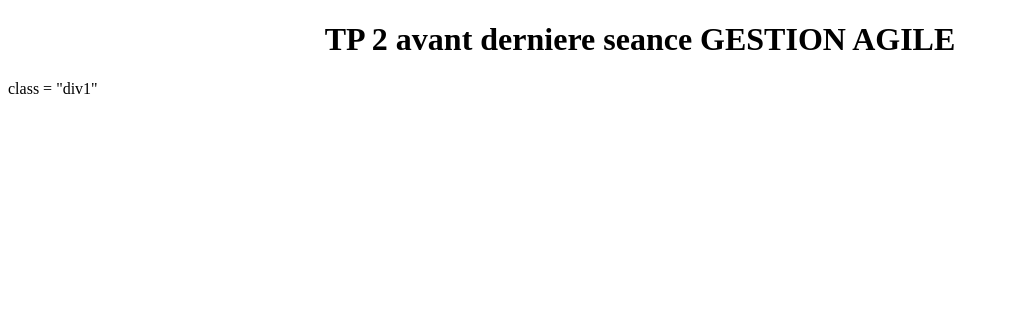
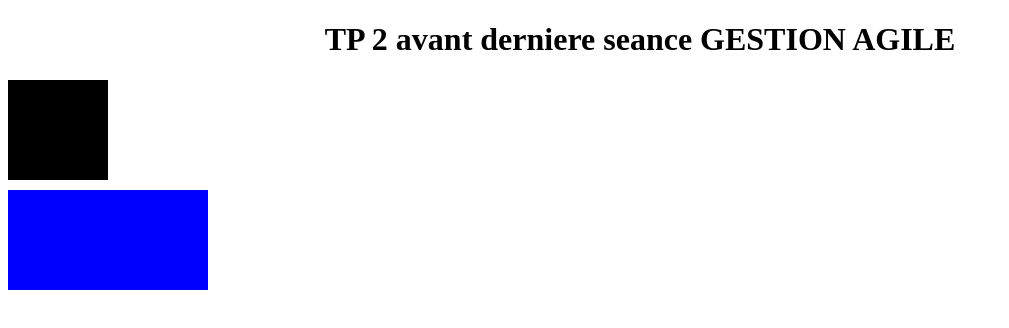
Before and after one commit to hibaa342/tp-gestion-agile, a plain HTML site: page index.html in a window 1280 px wide. Shown: the whole page, without its empty margins (0-1009 px from the left). Drawn offline with Linux system fonts and the light colour scheme.

Commit message:
div1 et div2

```diff
--- a/index.css
+++ b/index.css
@@ -9,3 +9,12 @@ h1
     height: 100px;
     background: black;
 }
+
+.div2
+{
+    width: 200px;
+    height: 100px;
+    background: blue;
+    margin-top: 10px;
+
+}
--- a/index.html
+++ b/index.html
@@ -9,6 +9,12 @@
 <body>
   <h1>TP 2 avant derniere seance GESTION AGILE</h1>
 
-  <div>class = "div1" </div>
+  <div class = "div1" >
+
+  </div>
+
+  <div class = "div2" >
+
+  </div>
 </body>
 </html>
```
